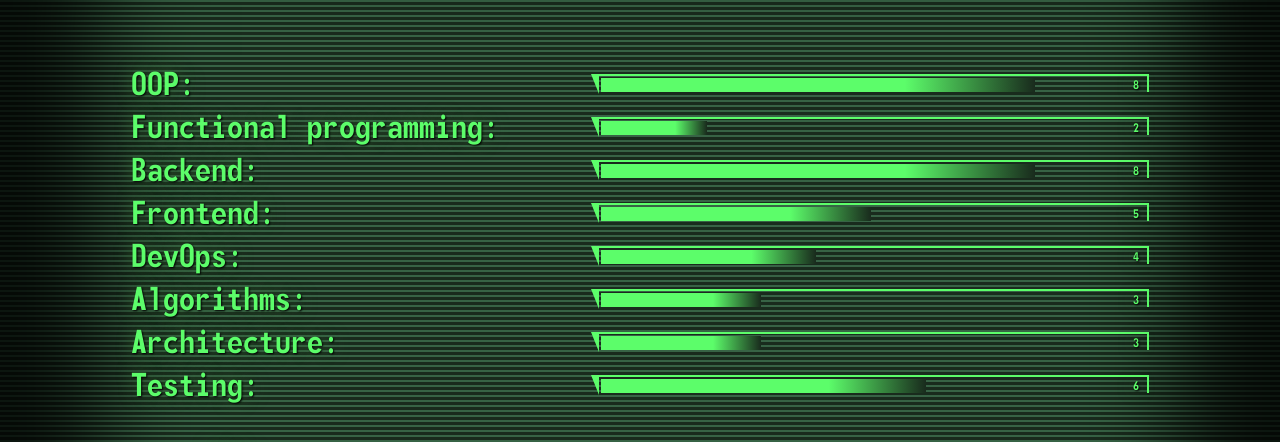
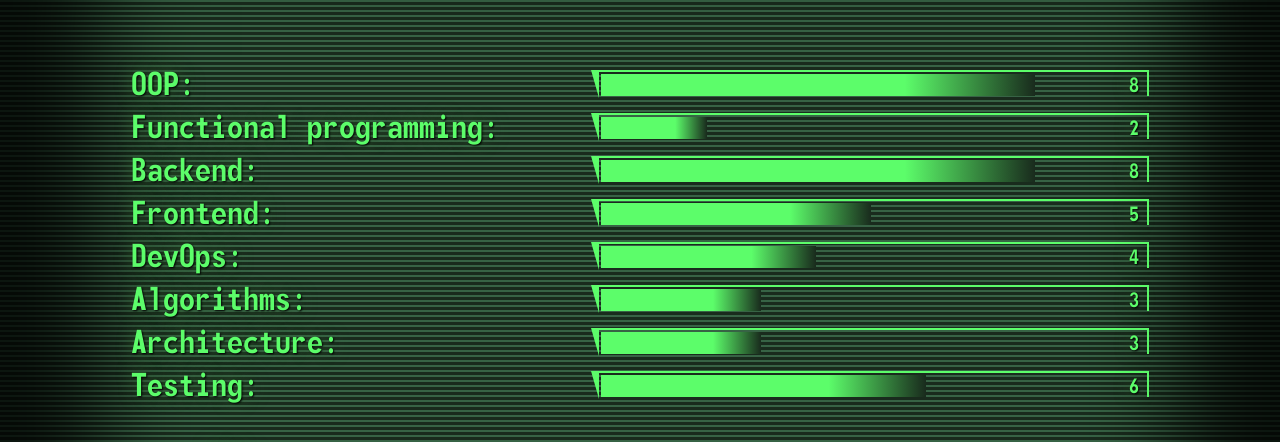
Before and after one commit to kolobok-kelbek/me, a React (Create React App) app: page /skills in a window 1280 px wide. Shown: the part 165-607 px from the top of the page. Built offline with nearby package versions, Linux system fonts and the light colour scheme.

Commit message:
increased skill level line

```diff
--- a/src/components/SkillLevel/SkillLevel.css
+++ b/src/components/SkillLevel/SkillLevel.css
@@ -6,7 +6,7 @@
 
 .level {
     width: 100%;
-    height: 1rem;
+    height: 1.5rem;
     border-top: 2px solid #5cfd6a;
     border-right: 2px solid #5cfd6a;
 }
@@ -14,7 +14,7 @@
 .level-right-border {
     width: 0;
     height: 0;
-    border-top: calc(1rem + 4px) solid #5cfd6a;
+    border-top: calc(1.5rem + 4px) solid #5cfd6a;
     border-left: 0.5rem solid transparent;
 }
 
@@ -29,5 +29,5 @@
     position: absolute;
     top: 3px;
     right: 10px;
-    font-size: calc(1rem - 4px);
+    font-size: calc(1.5rem - 4px);
 }
```
